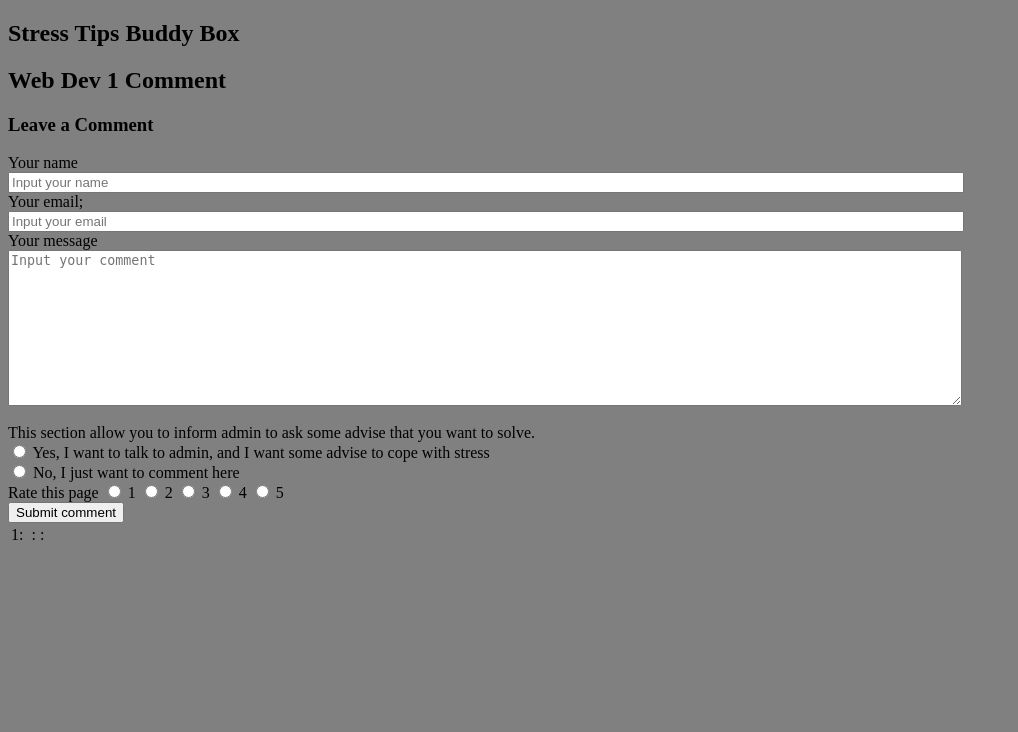
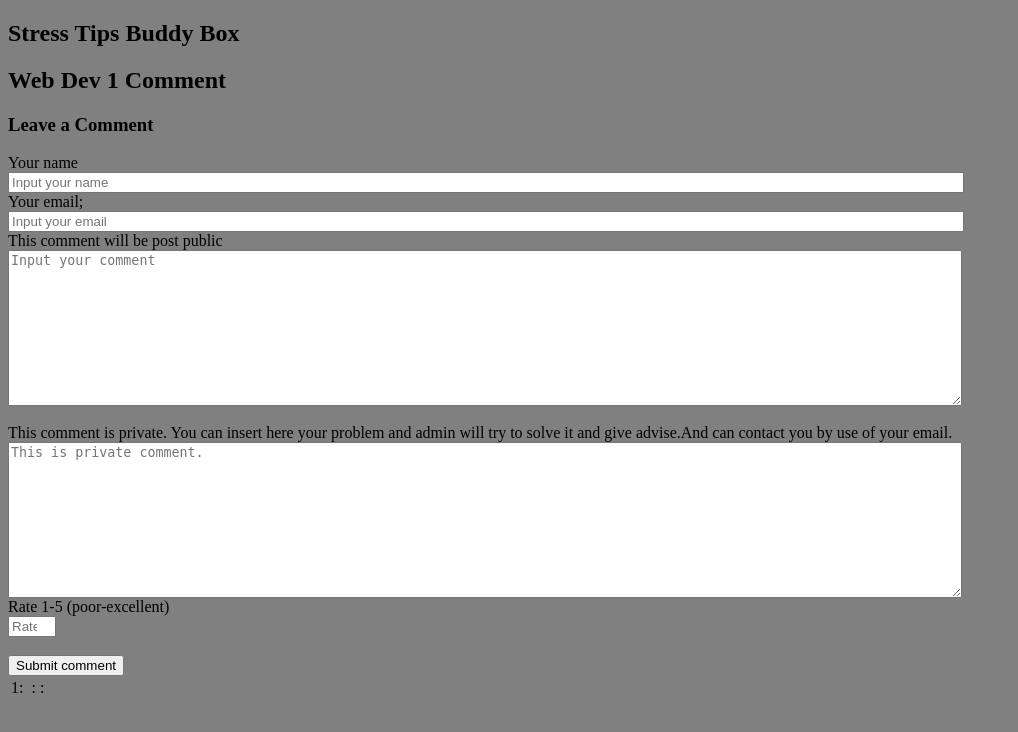
Before and after one commit to DrilonJoice/ijoice, a Django app: page / in a window 1280 px wide. Shown: the top 732 px of the page, without its empty margins (0-1018 px from the left). Run offline with Django 3.2, Linux system fonts and the light colour scheme.

Commit message:
this is post

```diff
--- a/JAList/templates/comment.html
+++ b/JAList/templates/comment.html
@@ -39,29 +39,19 @@ body{
           <label for="email" class="required">Your email;</label>
           <input type="email" name="email" id="email" value="" tabindex="2" placeholder="Input your email" required="required">
 
-          <label for="comment" class="required">Your message</label>
-          <textarea name="comment" id="comment" rows="10" tabindex="3" placeholder="Input your comment"  required="required"></textarea>
+          <label for="public_comment" class="required">This comment will be post public</label>
+          <textarea name="public_comment" id="public_comment" rows="10" tabindex="3" placeholder="Input your comment"  required="required"></textarea>
+          <br>
+
+          <label for="private_comment" class="required">This comment is private. You can insert here your problem and admin will try to solve it and give advise.And can contact you by use of your email.</label>
+          <textarea name="private_comment" id="private_comment" rows="10" tabindex="4" placeholder="This is private comment."  required="required"></textarea>
 
 
+          <label for="rate" class="required">Rate 1-5 (poor-excellent)</label> <br>
+          <input type="number" name="rate" id="rate" value="" tabindex="5" placeholder="Rate 1-5" min="1" max="5" maxlength="1" required="required">
           <br>
 
-          <label>This section allow you to inform admin to ask some advise that you want to solve.</label><br>
-
-          <input type="radio" name="yesorno" id="yes" value="" tabindex="4" required="required">
-          <label for="yes">Yes, I want to talk to admin, and I want some advise to cope with stress</label><br>
-
-          <input type="radio" name="yesorno" id="no" value="" >
-          <label for="no">No, I just want to comment here</label><br>
-
-          <label>Rate this page</label>
-          <input type="radio" name="rate" id="verybad" tabindex="5" required="required"> <label>1</label>
-          <input type="radio" name="rate" id="bad"> <label>2</label>
-          <input type="radio" name="rate" id="neutral"> <label>3</label>
-          <input type="radio" name="rate" id="good"> <label>4</label>
-          <input type="radio" name="rate" id="verygood"> <label>5</label><br>
-
-
-
+          <br>
           <input name="submit" type="submit" id='submit' value="Submit comment" /><br>
 
 
--- a/JAList/views.py
+++ b/JAList/views.py
@@ -8,7 +8,7 @@ def mypage(request):
 	return render(request,'comment.html',
 		{'new_author':request.POST.get('comment_author',''),
 		'new_email':request.POST.get('email',''),
-		'new_comment':request.POST.get('comment',''),})
+		'new_comment':request.POST.get('public_comment',''),})
 
 #kay sir 04-13-2021
 
--- a/STest/tests.py
+++ b/STest/tests.py
@@ -42,11 +42,11 @@ class PageTest(unittest.TestCase):
 		input2.send_keys('joice@gmail.com')
 		time.sleep(1)
 
-		input3 = self.browser.find_element_by_id('comment')
+		input3 = self.browser.find_element_by_id('public_comment')
 		self.assertEqual(input3.get_attribute('placeholder'), 'Input your comment')
 		input3.click()
 		time.sleep(1)
-		input3.send_keys('This is the breakfree')
+		input3.send_keys('Thank you for this site')
 		time.sleep(1)
 
 		submit = self.browser.find_element_by_id('submit')
```
